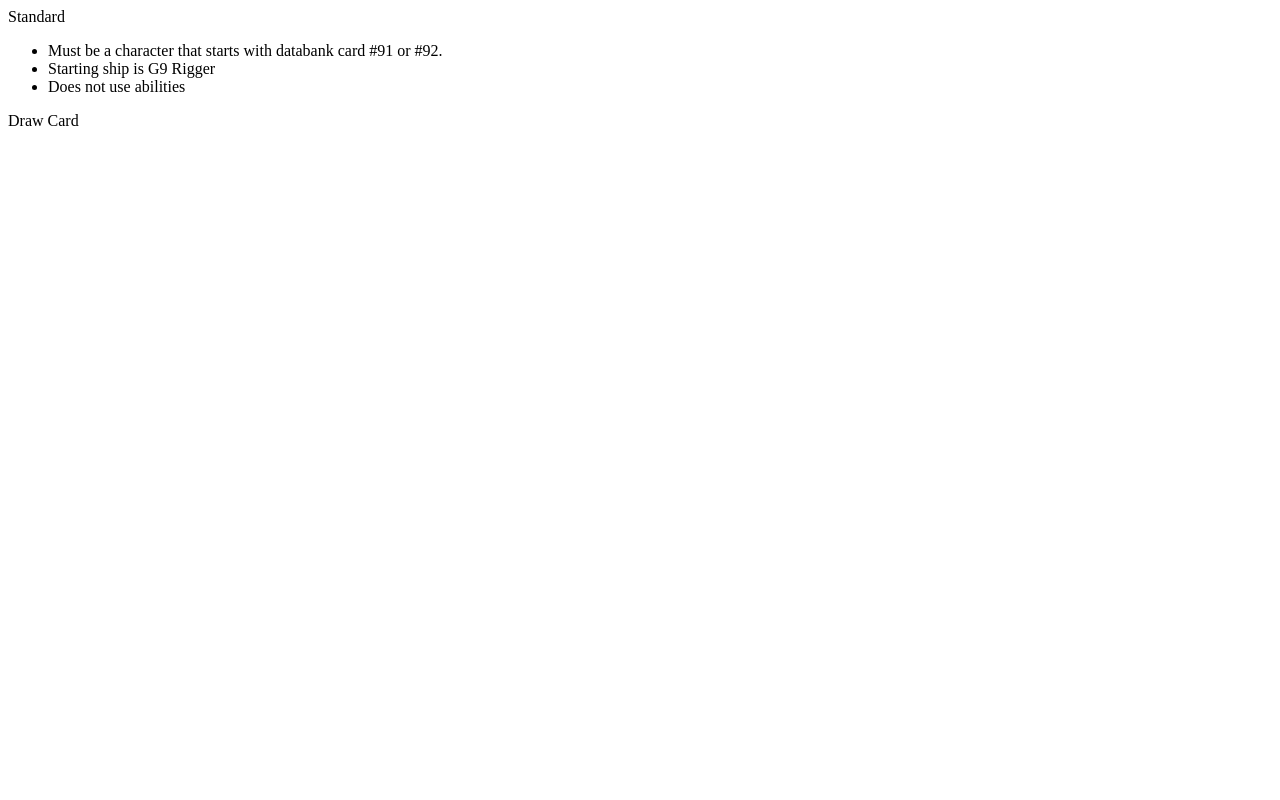
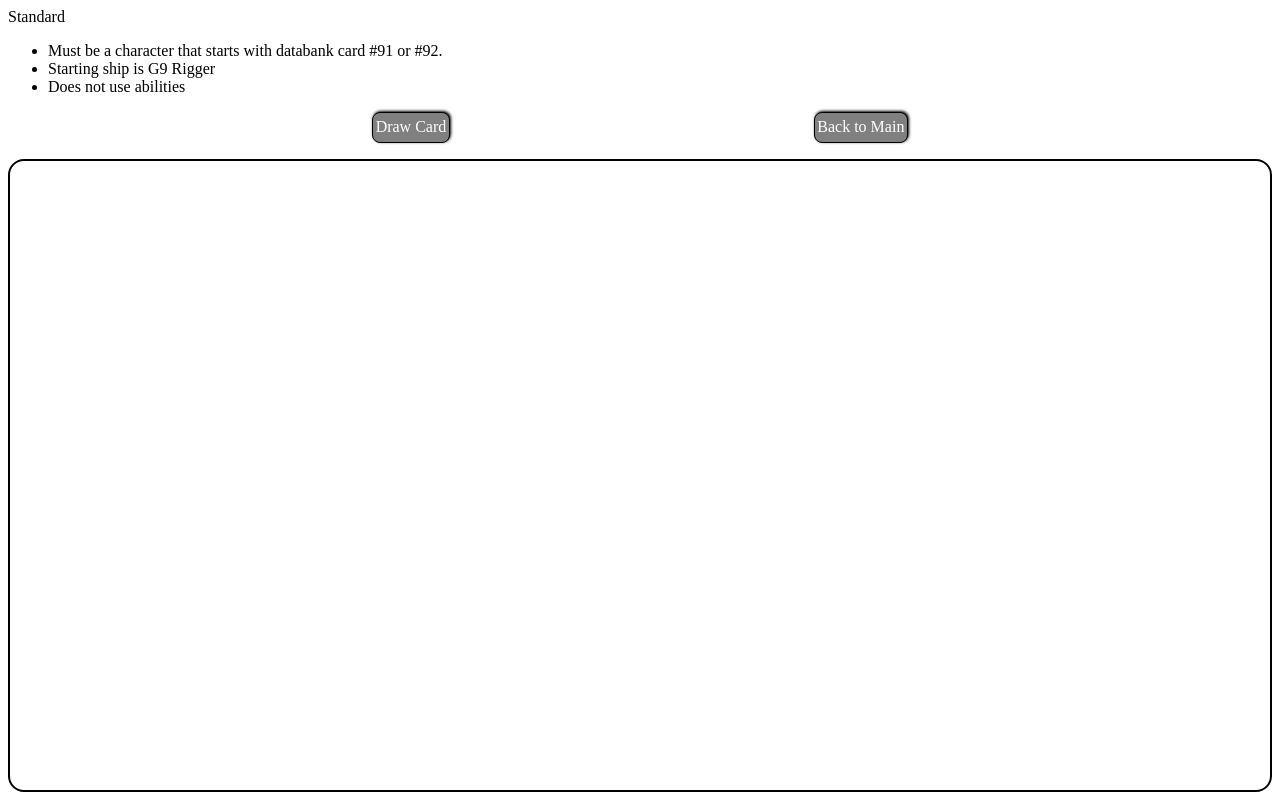
Before and after one commit to darcnite3000/outerrimsolo, a plain HTML site: page index.html in a window 1280 px wide. Both pictures are taken after a click on the item "Standard". Drawn offline with Linux system fonts and the light colour scheme.

Commit message:
add basic styling

```diff
--- a/app.js
+++ b/app.js
@@ -28,48 +28,67 @@ function loadDeck(id, { sections, automa }) {
     const card = document.getElementById('card')
     card.innerHTML = ''
     sections.forEach(({ title, id, description, ordered }) => {
+      let innerHTML = ''
       if (drawnCard[id].length) {
-        card.innerHTML += `<div id="card-${id}"><div class="title"><b>${title}</b>`
+        innerHTML += `<div class="card-section ${id}"><div class="card-section-blurb"><span class="card-section-title">${title}</span>`
         if (description) {
-          card.innerHTML += ` - <span>${description}</span></div>`
+          innerHTML += ` - <span class="card-section-description">${description}</span>`
         }
-        card.innerHTML += `<${ordered ? 'ol' : 'ul'}>${drawnCard[id]
+        innerHTML += `</div><${
+          ordered ? 'ol' : 'ul'
+        } class="card-section-actions">${drawnCard[id]
           .map(s => `<li>${s}</li>`)
           .join('')}</${ordered ? 'ol' : 'ul'}></div>`
       }
+      card.innerHTML += innerHTML
     })
-    card.innerHTML += `<div id="card-number">${drawnCard.card}</div>`
+    card.innerHTML += `<div class="card-number">${drawnCard.card}</div>`
 
     if (drawnCard.shuffle) {
       deck = shuffleDeck(deck)
     }
   }
-  app.innerHTML = `<section class="deck ${ai.id}"><header>${
+  app.innerHTML = `<section class="automa ${ai.id}"><header>${
     ai.name
-  }</header><div id="notes"><ul>${ai.notes
+  }</header><div class="notes"><ul>${ai.notes
     .map(n => `<li>${n}</li>`)
     .join(
       ''
-    )}</ul></div><article id="card"></article><div id="draw">Draw Card</div></section>`
-  const drawButton = document.getElementById('draw')
+    )}</ul></div><div class="controls"><div class="draw">Draw Card</div><div class="back">Back to Main</div></div><article id="card"></article></section>`
+  const drawButton = document.getElementsByClassName('draw')[0]
+  const backButton = document.getElementsByClassName('back')[0]
+  const backHandle = function(event) {
+    event.preventDefault()
+    if (window.confirm('Do you really want to go back to the ai selction?')) {
+      document.location.href = '/'
+    }
+  }
   const drawHandle = function(event) {
+    event.preventDefault()
     drawCard()
   }
   drawButton.addEventListener('click', drawHandle)
+  backButton.addEventListener('click', backHandle)
 }
 function loadChooseAutoma(data) {
-  const automaNames = data.automa.map(({ name }) => name)
+  const automaNames = data.automa.map(({ name, id }) => ({
+    name,
+    id
+  }))
   const app = document.getElementById('app')
   loadList()
   function deckSelect({ target }) {
     if (target.classList.contains('deck')) {
+      event.preventDefault()
       app.removeEventListener('click', deckSelect)
       loadDeck(target.dataset.id, data)
     }
   }
   function loadList() {
-    app.innerHTML = `<section><header>Choose Your Deck</header><ul>${automaNames
-      .map((name, i) => `<li class="deck" data-id=${i}>${name}</li>`)
+    app.innerHTML = `<section class="main"><header>Choose Your Deck</header><ul>${automaNames
+      .map(
+        ({ name, id }, i) => `<li class="deck ${id}" data-id=${i}>${name}</li>`
+      )
       .join('')}</ul></section>`
 
     app.addEventListener('click', deckSelect)
--- a/style.css
+++ b/style.css
@@ -1,8 +1,78 @@
+html,
+body {
+  margin: 0;
+  padding: 0;
+}
 .deck,
-#draw {
+.draw,
+.back {
   cursor: pointer;
 }
-.deck:hover,
-#draw:hover {
+.deck:hover {
   text-decoration: underline;
 }
+.automa,
+.main {
+  display: flex;
+  flex-direction: column;
+  min-height: 100vh;
+  width: 100vw;
+}
+.automa > *,
+.main > * {
+  margin: 0.5em;
+}
+.automa .notes ul {
+  margin: 0;
+}
+.automa .controls {
+  display: flex;
+  justify-content: space-around;
+  justify-content: space-evenly;
+}
+.automa .back,
+.automa .draw {
+  display: inline-flex;
+  border: 1px solid black;
+  border-radius: 0.5em;
+  box-shadow: 1px -1px 3px black;
+  height: 1.5em;
+  justify-content: center;
+  align-items: center;
+  padding: 0.15em;
+  background: gray;
+  color: white;
+}
+.automa .back:hover,
+.automa .draw:hover {
+  box-shadow: 1px -2px 4px black;
+  background: gainsboro;
+  color: black;
+}
+#card {
+  margin: 0.5em;
+  border: 2px solid black;
+  border-radius: 1em;
+  flex-grow: 1;
+  display: flex;
+  flex-direction: column;
+}
+#card .card-section {
+  border: 1px solid black;
+  box-shadow: inset 1px 1px 3px black;
+  border-radius: 1em;
+  flex-grow: 1;
+  margin: 0.5em;
+  padding: 1em;
+}
+#card .card-number {
+  margin: 0.5em;
+}
+#card .card-section-blurb {
+}
+#card .card-section-title {
+}
+#card .card-section-description {
+}
+#card .card-section-actions {
+}
```
